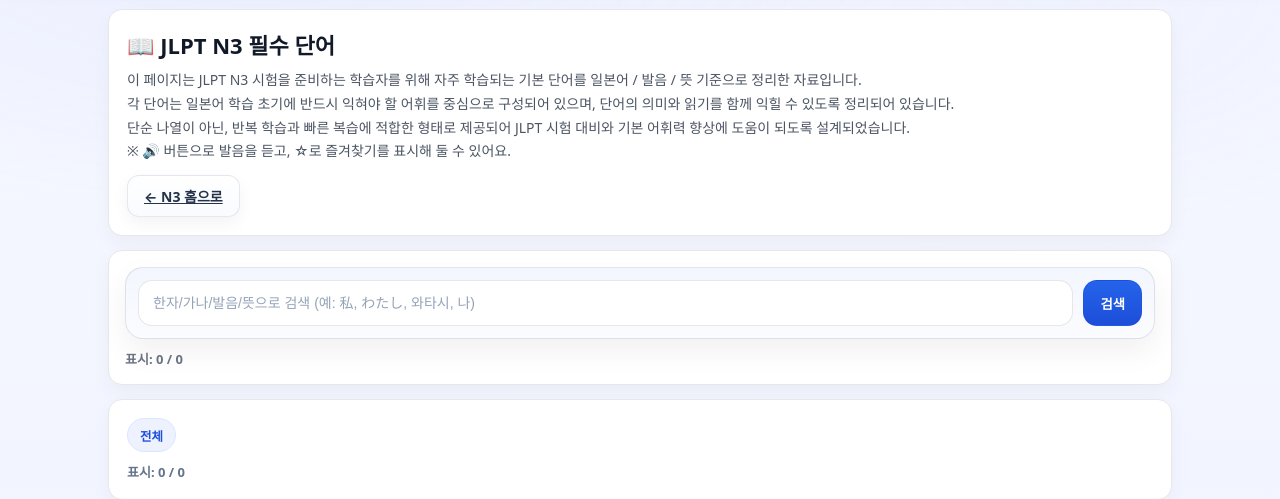
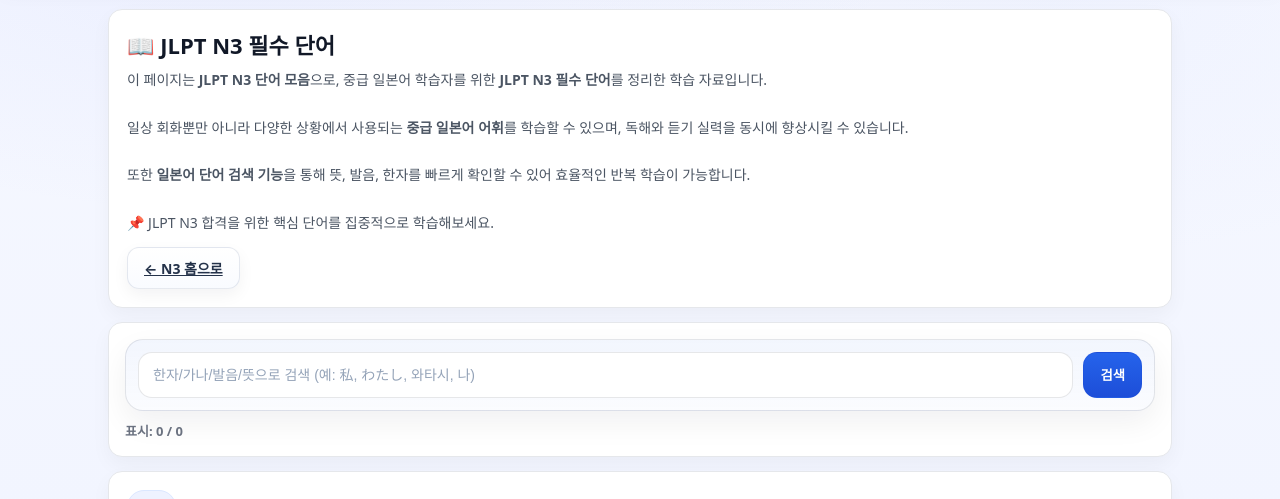
Before and after one commit to GameKingmaker/travel-talk, a Python web app: template templates/jlpt_n3_words.html in a window 1280 px wide. Shown: the part 94-593 px from the top of the page. Run offline with Jinja, Linux system fonts and the light colour scheme; the template is opened without the code that fills it, so the values that code supplies are empty.

Commit message:
Update jlpt_n3_words.html

```diff
--- a/templates/jlpt_n3_words.html
+++ b/templates/jlpt_n3_words.html
@@ -245,16 +245,21 @@
 <div class="jlpt-card">
   <h1 class="jlpt-h1">📖 JLPT N3 필수 단어</h1>
   <p class="jlpt-subtext">
-    이 페이지는 JLPT N3 시험을 준비하는 학습자를 위해
-자주 학습되는 기본 단어를 일본어 / 발음 / 뜻 기준으로 정리한 자료입니다.
-<br>
-각 단어는 일본어 학습 초기에 반드시 익혀야 할 어휘를 중심으로 구성되어 있으며,
-단어의 의미와 읽기를 함께 익힐 수 있도록 정리되어 있습니다.
-<br>
-단순 나열이 아닌, 반복 학습과 빠른 복습에 적합한 형태로 제공되어
-JLPT 시험 대비와 기본 어휘력 향상에 도움이 되도록 설계되었습니다.
-    <br>※ 🔊 버튼으로 발음을 듣고, ☆로 즐겨찾기를 표시해 둘 수 있어요.
-  </p>
+이 페이지는 <b>JLPT N3 단어 모음</b>으로,
+중급 일본어 학습자를 위한 <b>JLPT N3 필수 단어</b>를
+정리한 학습 자료입니다.<br><br>
+
+일상 회화뿐만 아니라 다양한 상황에서 사용되는
+<b>중급 일본어 어휘</b>를 학습할 수 있으며,
+독해와 듣기 실력을 동시에 향상시킬 수 있습니다.<br><br>
+
+또한 <b>일본어 단어 검색 기능</b>을 통해
+뜻, 발음, 한자를 빠르게 확인할 수 있어
+효율적인 반복 학습이 가능합니다.<br><br>
+
+📌 JLPT N3 합격을 위한
+핵심 단어를 집중적으로 학습해보세요.
+</p>
 
   <div style="margin-top:12px; display:flex; gap:10px; flex-wrap:wrap;">
     <a class="btn btn-outline" href="{{ url_for('jlpt_n3_home') }}">← N3 홈으로</a>
```
